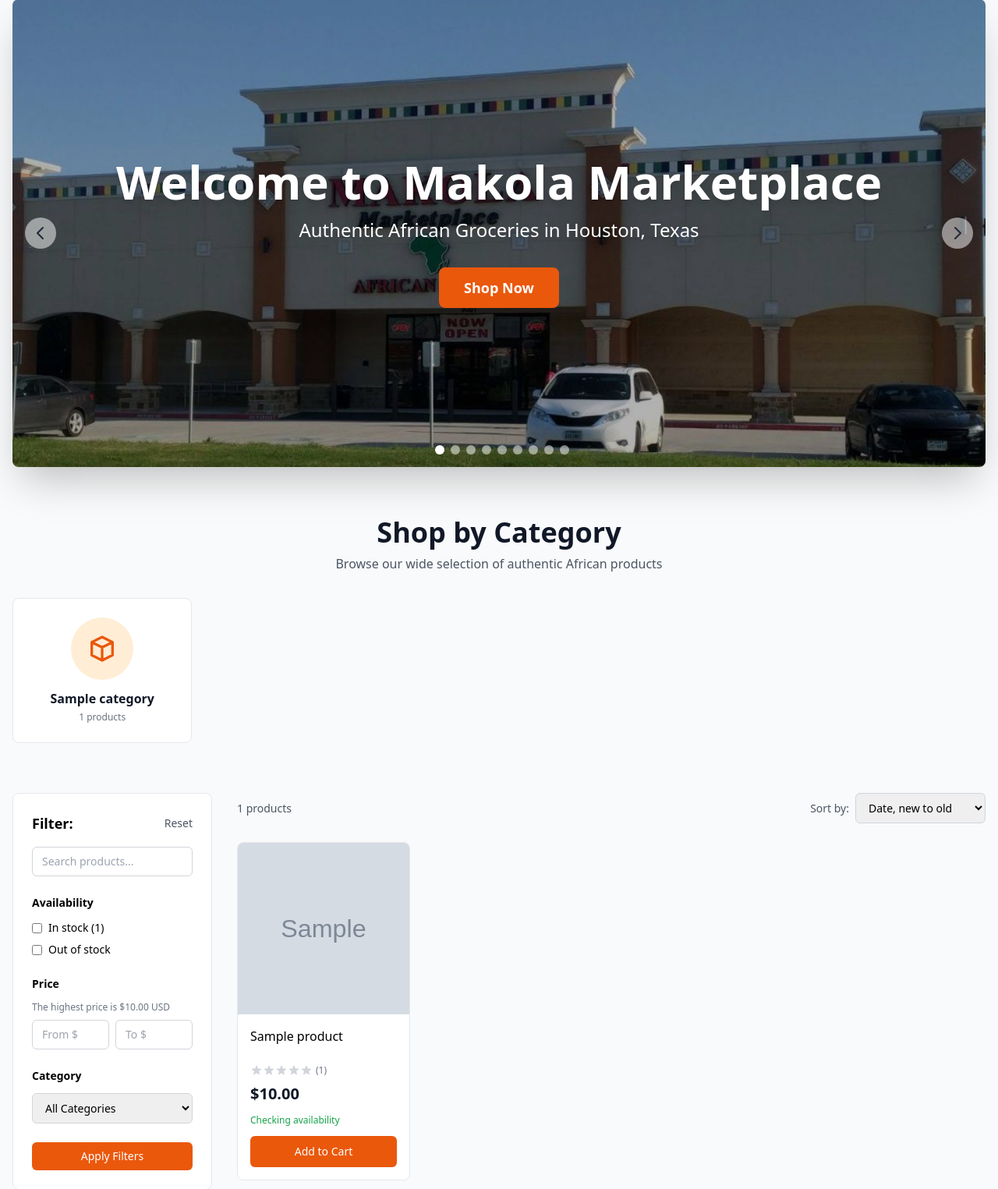
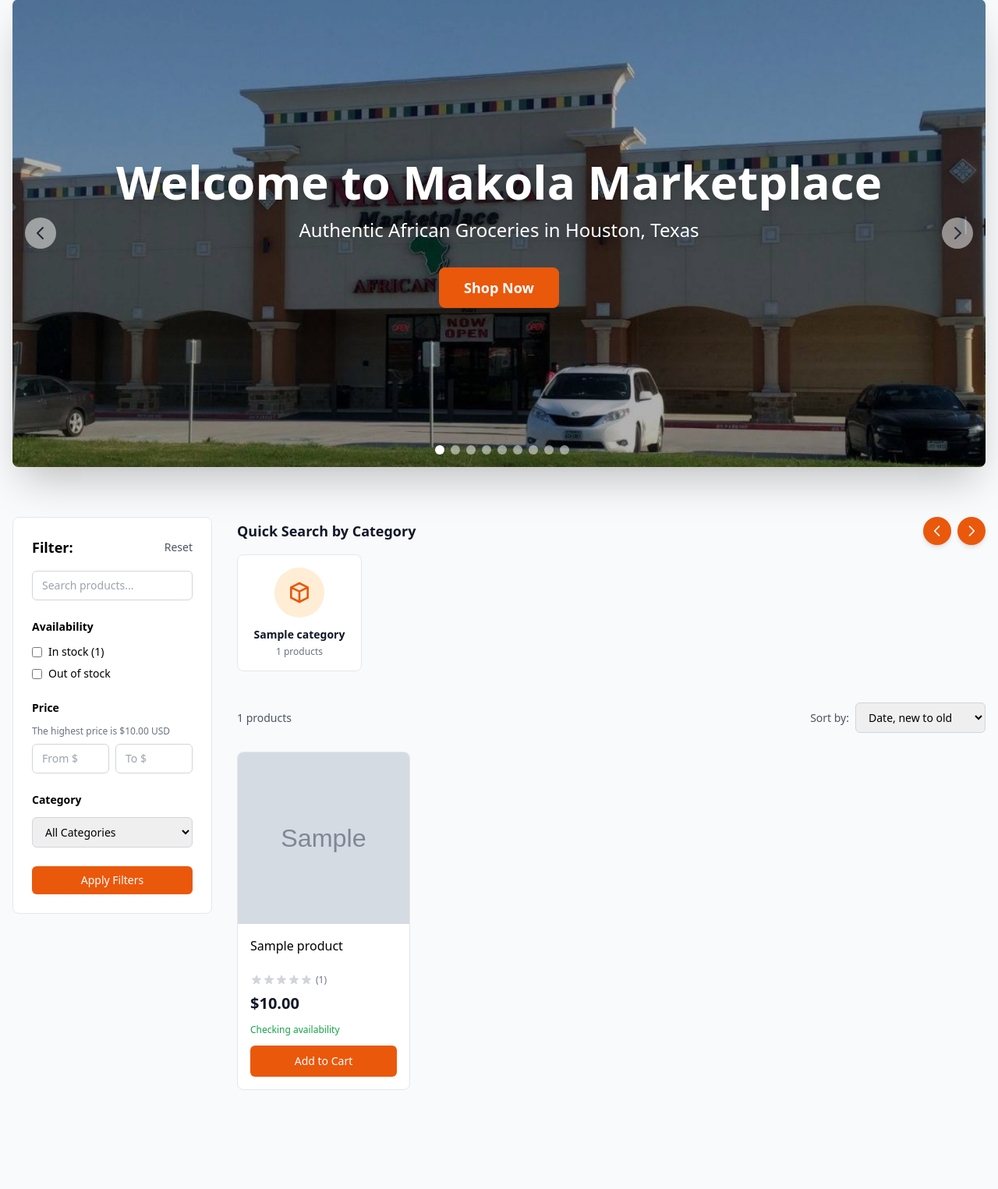
Before and after one commit to oobaretin/Makolamarketplace, a Django app: page / in a window 1280 px wide; the page is wider, and only the part inside the window is pictured. Shown: the part 209-1734 px from the top of that part at 78% size. Run offline with Django 4.2, Linux system fonts and the light colour scheme; tables that the repository leaves empty hold one stand-in row (values such as "Sample post"); grey boxes marked "Sample" are stand-in pictures; some libraries are stand-ins or nearby versions.

Commit message:
Convert category grid to horizontal sliding carousel with arrows above filter sidebar

```diff
--- a/templates/products/product_list.html
+++ b/templates/products/product_list.html
@@ -92,36 +92,6 @@
 </div>
 {% endif %}
 
-<!-- Categories Section -->
-<div class="container mx-auto px-4 py-8 max-w-7xl">
-    <div class="text-center mb-8">
-        <h2 class="text-3xl md:text-4xl font-bold text-gray-900 mb-2">Shop by Category</h2>
-        <p class="text-gray-600">Browse our wide selection of authentic African products</p>
-    </div>
-    {% if all_categories %}
-        <div class="grid grid-cols-2 sm:grid-cols-3 md:grid-cols-4 lg:grid-cols-5 gap-4 md:gap-6">
-            {% for category in all_categories %}
-                <a href="{% url 'products:category_detail' category.slug %}"
-                   class="bg-white rounded-lg border border-gray-200 p-4 md:p-6 hover:border-orange-400 hover:shadow-lg transition-all group text-center">
-                    <div class="mb-3">
-                        <div class="w-16 h-16 md:w-20 md:h-20 mx-auto bg-orange-100 rounded-full flex items-center justify-center group-hover:bg-orange-200 transition-colors">
-                            <svg class="w-8 h-8 md:w-10 md:h-10 text-orange-600" fill="none" stroke="currentColor" viewBox="0 0 24 24">
-                                <path stroke-linecap="round" stroke-linejoin="round" stroke-width="2" d="M20 7l-8-4-8 4m16 0l-8 4m8-4v10l-8 4m0-10L4 7m8 4v10M4 7v10l8 4"></path>
-                            </svg>
-                        </div>
-                    </div>
-                    <h3 class="font-semibold text-sm md:text-base text-gray-900 group-hover:text-orange-600 transition-colors mb-1">
-                        {{ category.name }}
-                    </h3>
-                    <p class="text-xs text-gray-500">{{ category.product_count }} products</p>
-                </a>
-            {% empty %}
-                <div class="col-span-full text-center text-gray-500 py-8">No categories available</div>
-            {% endfor %}
-        </div>
-    {% endif %}
-</div>
-
 <div id="products" class="container mx-auto px-4 py-8">
     <div class="flex flex-col md:flex-row gap-8">
         <!-- Sidebar Filters -->
@@ -192,6 +162,77 @@
 
         <!-- Main Content -->
         <div class="flex-1">
+            <!-- Category Carousel - Quick Search -->
+            {% if all_categories %}
+            <div class="mb-6" x-data="{
+                scrollPosition: 0,
+                scrollAmount: 300,
+                scrollContainer: null,
+                init() {
+                    this.scrollContainer = this.$refs.categoryScroll;
+                },
+                scrollLeft() {
+                    if (this.scrollContainer) {
+                        this.scrollContainer.scrollBy({ left: -this.scrollAmount, behavior: 'smooth' });
+                    }
+                },
+                scrollRight() {
+                    if (this.scrollContainer) {
+                        this.scrollContainer.scrollBy({ left: this.scrollAmount, behavior: 'smooth' });
+                    }
+                }
+            }">
+                <div class="flex items-center justify-between mb-3">
+                    <h3 class="text-lg font-semibold text-gray-900">Quick Search by Category</h3>
+                    <div class="flex gap-2">
+                        <button
+                            @click="scrollLeft()"
+                            class="p-2 bg-orange-600 text-white rounded-full hover:bg-orange-700 transition-colors shadow-md"
+                            aria-label="Scroll left">
+                            <svg class="w-5 h-5" fill="none" stroke="currentColor" viewBox="0 0 24 24">
+                                <path stroke-linecap="round" stroke-linejoin="round" stroke-width="2" d="M15 19l-7-7 7-7"></path>
+                            </svg>
+                        </button>
+                        <button
+                            @click="scrollRight()"
+                            class="p-2 bg-orange-600 text-white rounded-full hover:bg-orange-700 transition-colors shadow-md"
+                            aria-label="Scroll right">
+                            <svg class="w-5 h-5" fill="none" stroke="currentColor" viewBox="0 0 24 24">
+                                <path stroke-linecap="round" stroke-linejoin="round" stroke-width="2" d="M9 5l7 7-7 7"></path>
+                            </svg>
+                        </button>
+                    </div>
+                </div>
+                <div class="relative">
+                    <div
+                        x-ref="categoryScroll"
+                        class="flex gap-4 overflow-x-auto scrollbar-hide pb-4 scroll-smooth"
+                        style="scrollbar-width: none; -ms-overflow-style: none;">
+                        <style>
+                            .scrollbar-hide::-webkit-scrollbar {
+                                display: none;
+                            }
+                        </style>
+                        {% for category in all_categories %}
+                            <a href="{% url 'products:category_detail' category.slug %}"
+                               class="flex-shrink-0 bg-white rounded-lg border border-gray-200 p-4 hover:border-orange-400 hover:shadow-lg transition-all group text-center min-w-[140px] md:min-w-[160px]">
+                                <div class="mb-3">
+                                    <div class="w-14 h-14 md:w-16 md:h-16 mx-auto bg-orange-100 rounded-full flex items-center justify-center group-hover:bg-orange-200 transition-colors">
+                                        <svg class="w-7 h-7 md:w-8 md:h-8 text-orange-600" fill="none" stroke="currentColor" viewBox="0 0 24 24">
+                                            <path stroke-linecap="round" stroke-linejoin="round" stroke-width="2" d="M20 7l-8-4-8 4m16 0l-8 4m8-4v10l-8 4m0-10L4 7m8 4v10M4 7v10l8 4"></path>
+                                        </svg>
+                                    </div>
+                                </div>
+                                <h3 class="font-semibold text-sm text-gray-900 group-hover:text-orange-600 transition-colors mb-1 line-clamp-2">
+                                    {{ category.name }}
+                                </h3>
+                                <p class="text-xs text-gray-500">{{ category.product_count }} products</p>
+                            </a>
+                        {% endfor %}
+                    </div>
+                </div>
+            </div>
+            {% endif %}
             <!-- Sort and Results Count -->
             <div class="flex flex-col sm:flex-row justify-between items-start sm:items-center gap-4 mb-6">
                 <p class="text-gray-600 text-sm">
```
